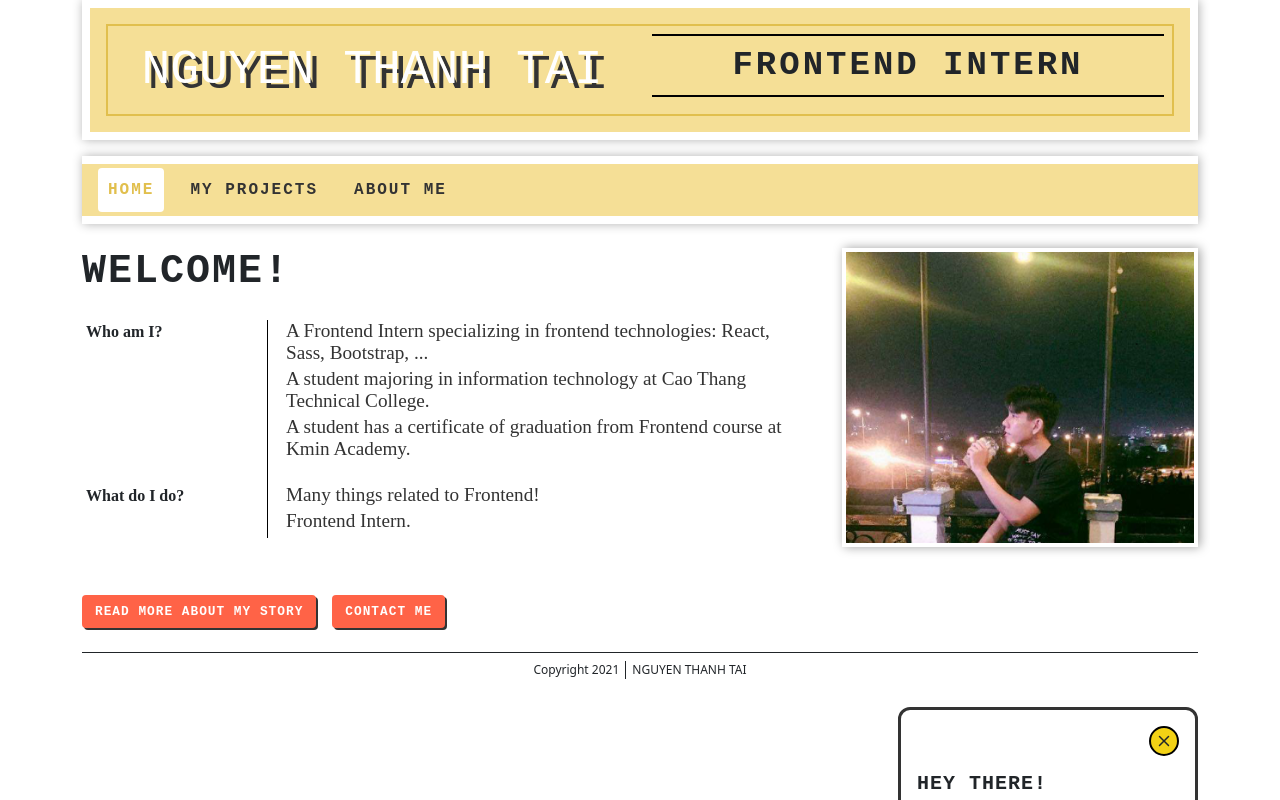
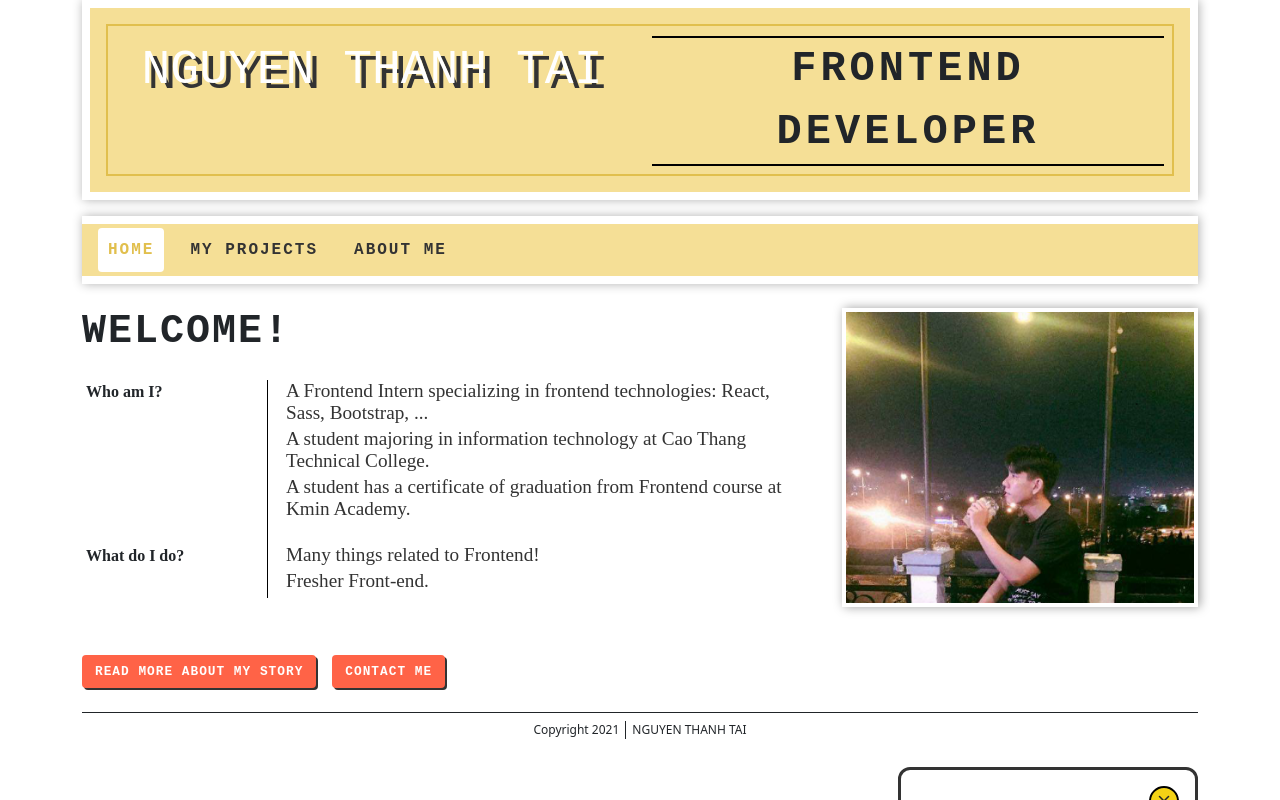
Before and after one commit to tainguyen2304/MyCV, a React (Create React App) app: page / in a window 1280 px wide. Built offline with nearby package versions, Linux system fonts and the light colour scheme.

Commit message:
fix-header

```diff
--- a/src/component/Header/index.js
+++ b/src/component/Header/index.js
@@ -12,11 +12,7 @@ function Header(props) {
                         <div className='row justify-content-center'>
                             <div className='my-name col-12 col-md-6 text-center'>NGUYEN THANH TAI</div>
                             <div className='col-12 col-md-6 '>
-                                <div className='my-level text-center'>FRONTEND INTERN</div>
-                                {/* <div className='row align-items-center pt-2 text-center'>
-                                    <div className='contact col-12 col-md-4'>*Contact*</div>
-                                    <a href="mailto:thtai2304@gmail.com" className="col-12 col-md-4 contact-link  py-2 py-md-0">Kmin Academy</a>
-                                </div> */}
+                                <div className='my-level text-center'>FRONTEND DEVELOPER</div>
                             </div>
                         </div>
                     </div>
--- a/src/component/Header/index.scss
+++ b/src/component/Header/index.scss
@@ -20,13 +20,15 @@
             text-shadow: 6px 5px 0 #333;
         }
         .my-level {
+            margin-top: 2px;
             border-top: 2px solid #000;
             border-bottom: 2px solid #000;
-            font-size: 34px;
-            letter-spacing: 3px;
-            padding: 4px;
+            font-size: 42px;
+            letter-spacing: 4px;
+            padding: 0px;
             font-weight: 600;
             font-family: monospace;
+            text-align: justify;
         }
         .contact {
             color: rgb(248, 52, 17);
--- a/src/component/Home/index.js
+++ b/src/component/Home/index.js
@@ -39,7 +39,7 @@ const Home = (props) => {
                     </div>
                     <div className='col-12 col-md-9 box__answer answer-2'>
                         <p>Many things related to Frontend!</p>
-                        <p>Frontend Intern.</p>
+                        <p>Fresher Front-end.</p>
                         <p></p>
                     </div>
                 </div>
```
